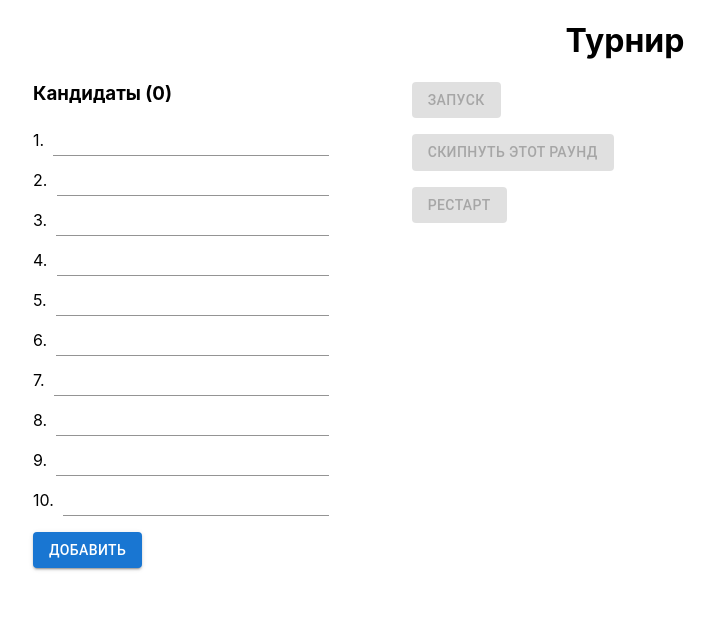
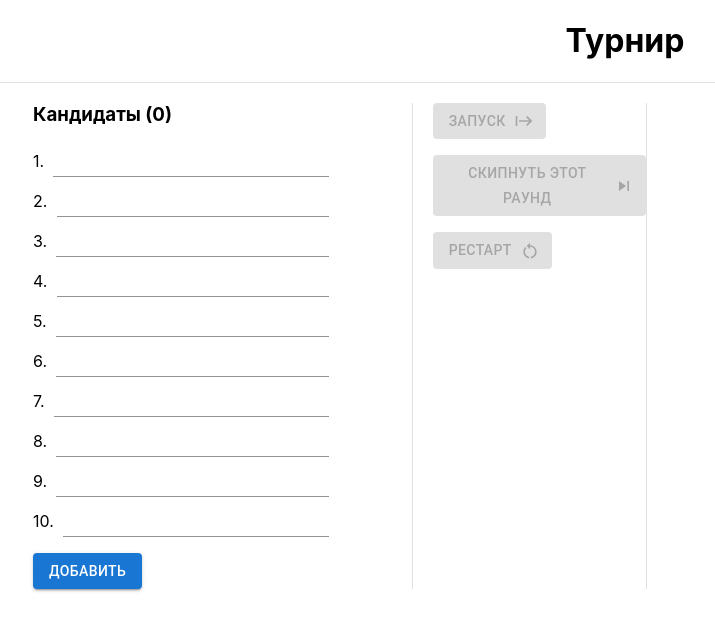
Before and after one commit to maximvl/turnir, a React (Create React App) app: page /#/ in a window 1280 px wide. Shown: the top 630 px of the page, without its empty margins (15-730 px from the left). Built offline with nearby package versions, Linux system fonts and the light colour scheme.

Commit message:
Improve layout

```diff
--- a/src/components/ItemsList.tsx
+++ b/src/components/ItemsList.tsx
@@ -1,4 +1,5 @@
-import { Box, Grid, TextField, useTheme } from "@mui/material";
+import { OpenInNewOutlined } from "@mui/icons-material";
+import { Box, Button, Grid, Stack, TextField, useTheme } from "@mui/material";
 import React from "react";
 import { Item, ItemStatus } from "../types";
 
@@ -65,17 +66,18 @@ export default function ItemsList({
                   )}
                 </Box>
               </Grid>
-              <Grid item xs={1} alignContent="center">
+              <Grid item xs={2} paddingLeft={1}>
                 {item.title && (
-                  <div>
                   <a
                     href={`https://www.kinopoisk.ru/index.php?kp_query=${item.title}`}
                     target="_blank"
                     rel="noreferrer"
                   >
-                      КП↗️
+                    <Stack direction="row" spacing={1} alignItems="center">
+                      КП
+                      <OpenInNewOutlined />
+                    </Stack>
                   </a>
-                  </div>
                 )}
               </Grid>
             </Grid>
--- a/src/router/TournirPage.tsx
+++ b/src/router/TournirPage.tsx
@@ -3,12 +3,14 @@ import "../App.css";
 import ItemsList from "../components/ItemsList";
 import Button from "@mui/material/Button";
 import { Item, ItemStatus, RoundType, RoundTypes, TurnirState } from "../types";
-import { Grid, useTheme } from "@mui/material";
+import { Divider, Grid, useTheme } from "@mui/material";
 import { isEmpty, sample } from "lodash";
 import { createItem } from "../utils";
 import RoundTitle from "../components/RoundTitle";
 import RoundContent from "../components/RoundContent";
 import { QueryClient, QueryClientProvider } from "react-query";
+import StartIcon from "@mui/icons-material/Start";
+import { RestartAlt, SkipNext } from "@mui/icons-material";
 
 const queryClient = new QueryClient();
 
@@ -22,6 +24,9 @@ function TournirApp() {
   const [turnirState, setTurnirState] = useState<TurnirState>(
     TurnirState.EditCandidates,
   );
+
+  const [activeRoundTypes, setActiveRoundTypes] =
+    useState<RoundType[]>(RoundTypes);
 
   const theme = useTheme();
 
@@ -61,7 +66,7 @@ function TournirApp() {
   const startTurnir = () => {
     setTurnirState(TurnirState.Start);
     setItems([...nonEmptyItems]);
-    setRoundType(sample(RoundTypes) as RoundType);
+    setRoundType(sample(activeRoundTypes) as RoundType);
   };
 
   const onNextRoundClick = () => {
@@ -89,8 +94,9 @@ function TournirApp() {
 
   return (
     <QueryClientProvider client={queryClient}>
-      <div className="App">
+      <div className="App" style={{ marginBottom: 20 }}>
         <h1>Турнир</h1>
+        <Divider />
       </div>
       <Grid container columnSpacing={0} border={0} columns={12}>
         <Grid item xs={4} border={0}>
@@ -119,6 +125,7 @@ function TournirApp() {
             )}
           </Grid>
         </Grid>
+        <Divider orientation="vertical" flexItem style={{ marginRight: 20 }} />
         <Grid item xs={2} border={0} paddingRight={0}>
           <Grid container rowGap={2} alignItems="baseline">
             <Grid item width="inherit">
@@ -129,6 +136,7 @@ function TournirApp() {
                   nonEmptyItems.length === 0 ||
                   turnirState !== TurnirState.EditCandidates
                 }
+                endIcon={<StartIcon />}
                 color="success"
               >
                 Запуск
@@ -142,6 +150,7 @@ function TournirApp() {
                   turnirState !== TurnirState.Start
                 }
                 onClick={onNextRoundClick}
+                endIcon={<SkipNext />}
               >
                 Скипнуть этот раунд
               </Button>
@@ -152,12 +161,14 @@ function TournirApp() {
                 color="error"
                 disabled={turnirState === TurnirState.EditCandidates}
                 onClick={onRestartClick}
+                endIcon={<RestartAlt />}
               >
                 Рестарт
               </Button>
             </Grid>
           </Grid>
         </Grid>
+        <Divider orientation="vertical" flexItem />
         <Grid item xs={5} border={0} textAlign="center">
           {turnirState === TurnirState.Start && (
             <div>
```
Lines whose indentation alone changed are shown as unchanged.
